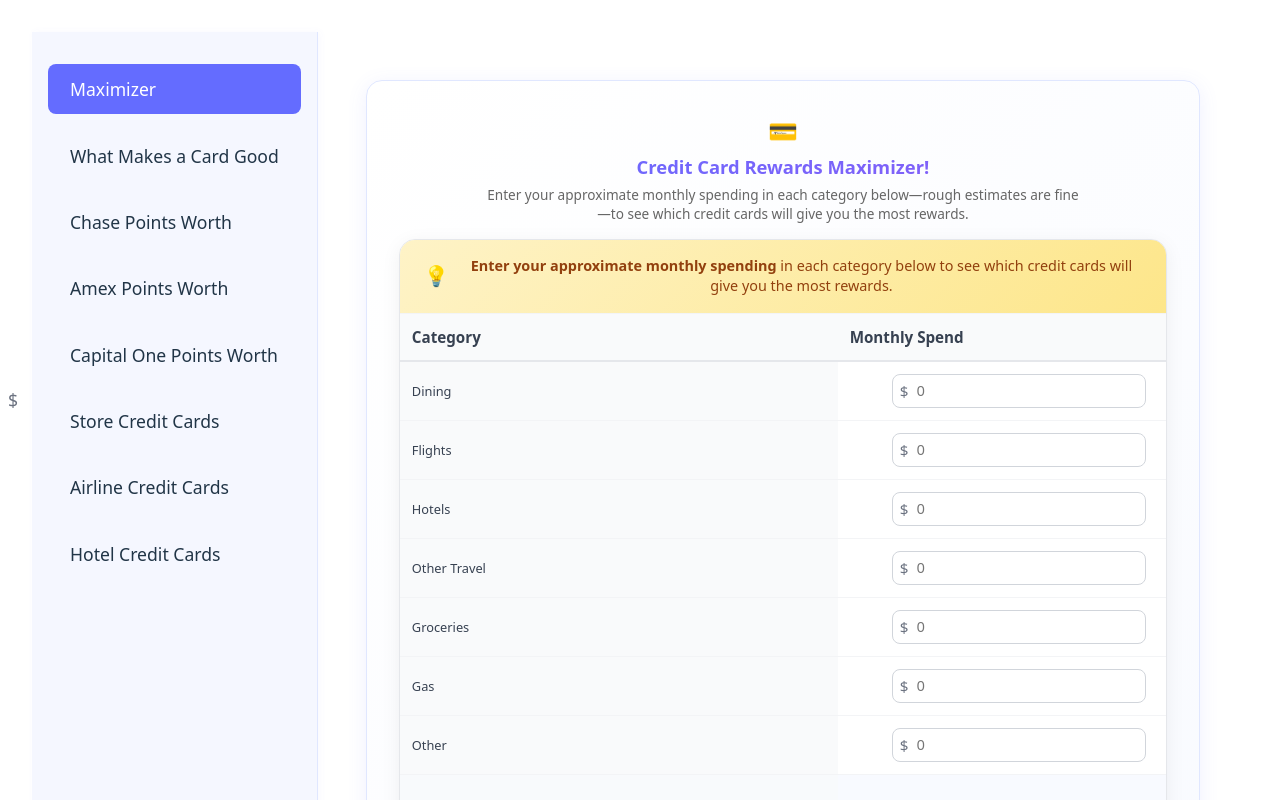
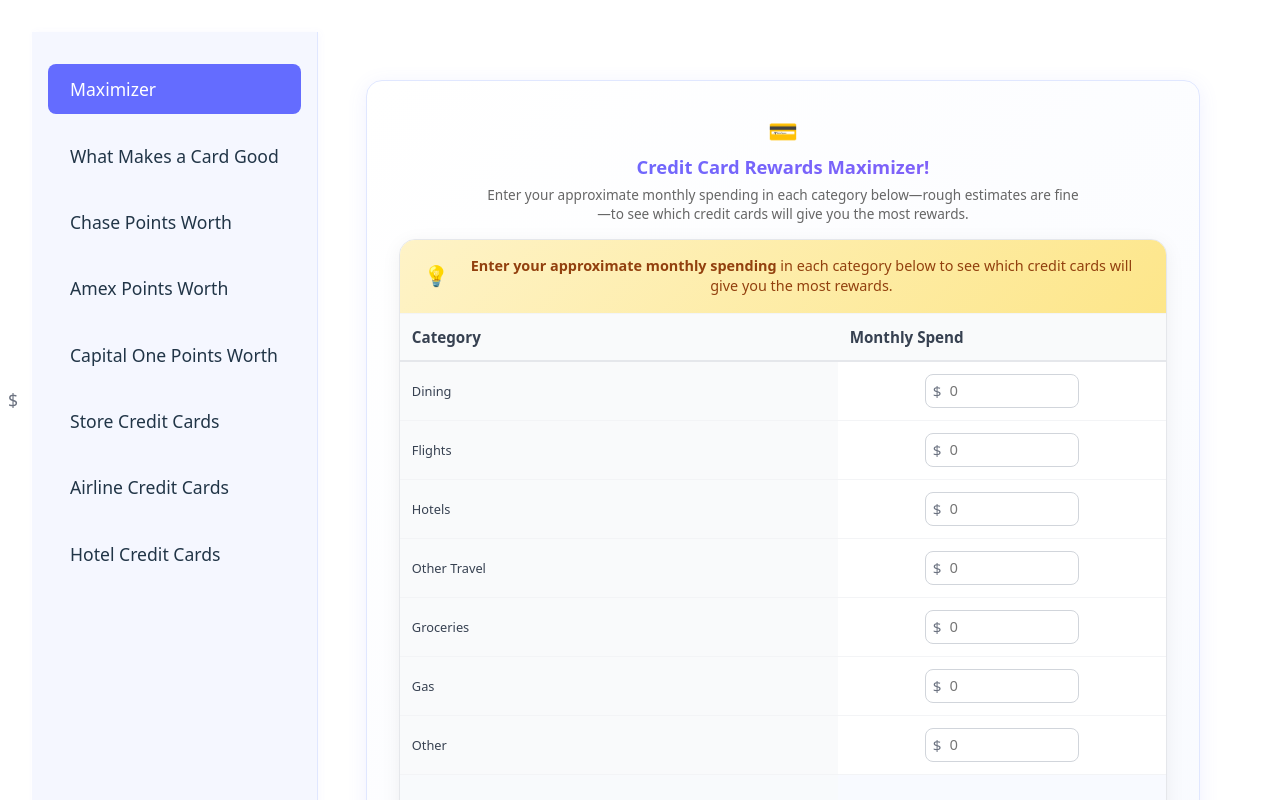
Before and after one commit to thomas4019/credit-card-explorer, a React (Vite) app: page / in a window 1280 px wide. Shown: the top 800 px of the page. Built offline with nearby package versions, Linux system fonts and the light colour scheme.

Commit message:
Input widths

```diff
--- a/src/App.css
+++ b/src/App.css
@@ -419,6 +419,10 @@
 
 .spend-input-cell {
   width: 80px;
+}
+
+.spend-input-cell .spend-input {
+  max-width: 60px;
 }
 
 .input-wrapper {
@@ -1440,3 +1444,7 @@
   margin-top: 0.15em;
   margin-left: 1.2em;
 }
+
+.welcome-section .spend-input {
+  max-width: 120px;
+}
```
